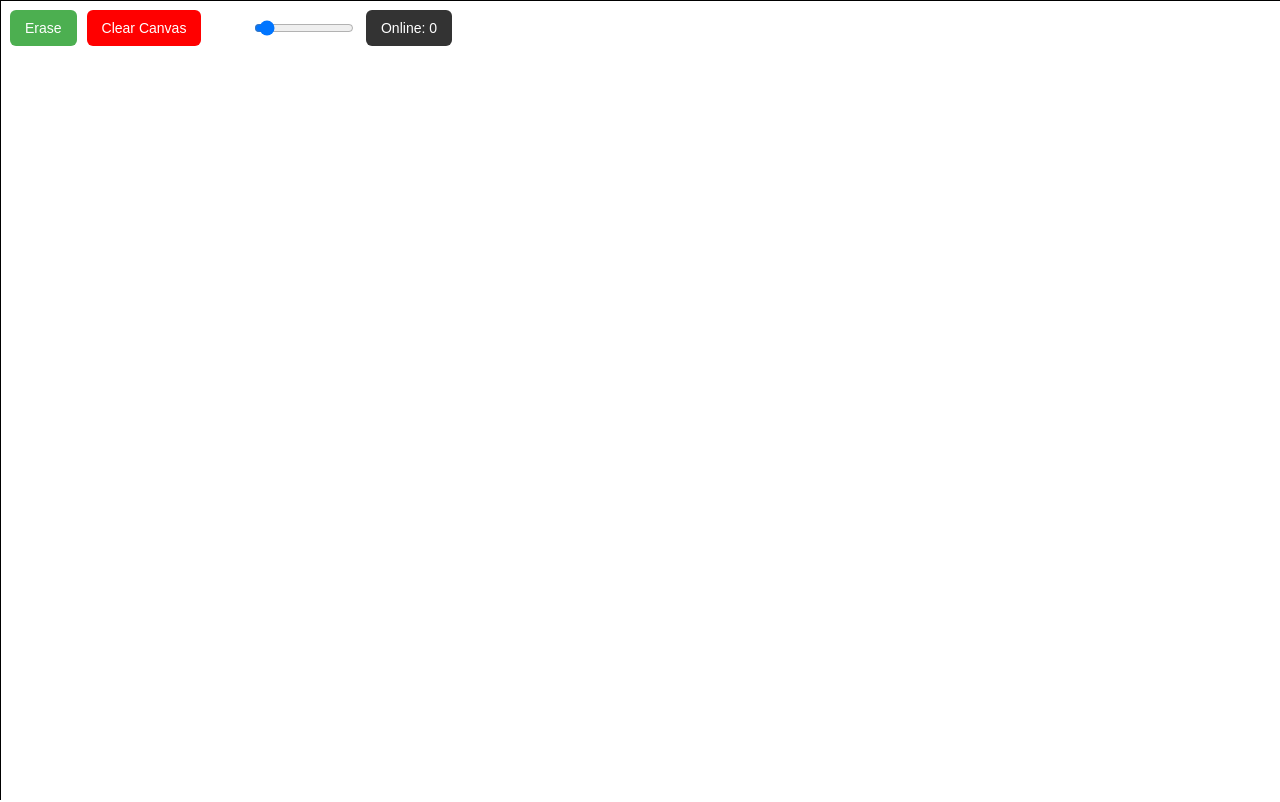
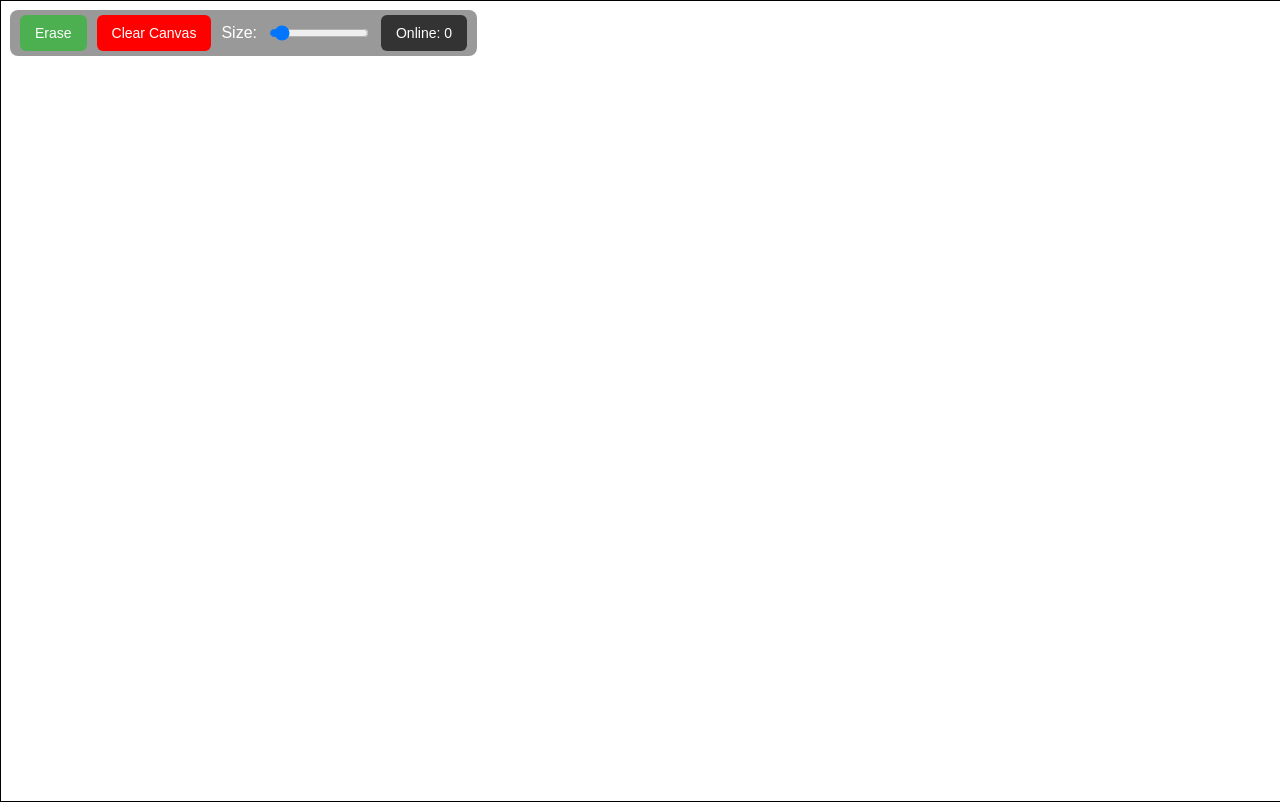
Before and after one commit to cookjudo/draw-database, a plain HTML site: page index.html in a window 1280 px wide. Drawn offline with Linux system fonts and the light colour scheme; no server answers.

Commit message:
Update index.html

```diff
--- a/index.html
+++ b/index.html
@@ -18,16 +18,22 @@
       height: 100%;
       touch-action: none;
       border: 1px solid black;
+      position: absolute;
+      top: 0;
+      left: 0;
     }
     #controls {
       position: fixed;
       top: 10px;
       left: 10px;
-      z-index: 10;
+      z-index: 1000; /* always on top */
       display: flex;
       gap: 10px;
+      flex-wrap: wrap;
       align-items: center;
-      flex-wrap: wrap;
+      background-color: rgba(0,0,0,0.4);
+      padding: 5px 10px;
+      border-radius: 8px;
     }
     button {
       padding: 10px 15px;
@@ -64,12 +70,8 @@
   <div id="controls">
     <button id="drawEraseBtn">Erase</button>
     <button id="clearBtn">Clear Canvas</button>
-
-    <div style="display:flex; align-items:center; gap:5px;">
-      <label for="sizeSlider">Size:</label>
-      <input type="range" id="sizeSlider" min="1" max="50" value="4">
-    </div>
-
+    <label for="sizeSlider">Size:</label>
+    <input type="range" id="sizeSlider" min="1" max="50" value="4">
     <div id="onlineCounter">Online: 0</div>
   </div>
 
@@ -80,6 +82,7 @@
   <script src="https://www.gstatic.com/firebasejs/8.10.1/firebase-database.js"></script>
 
   <script>
+    // Firebase config
     const firebaseConfig = {
       apiKey: "AIzaSyCRyA_LYMiQsSGar9MCkhwrVw6kF2nTaXQ",
       authDomain: "draw-database-9eeba.firebaseapp.com",
```
